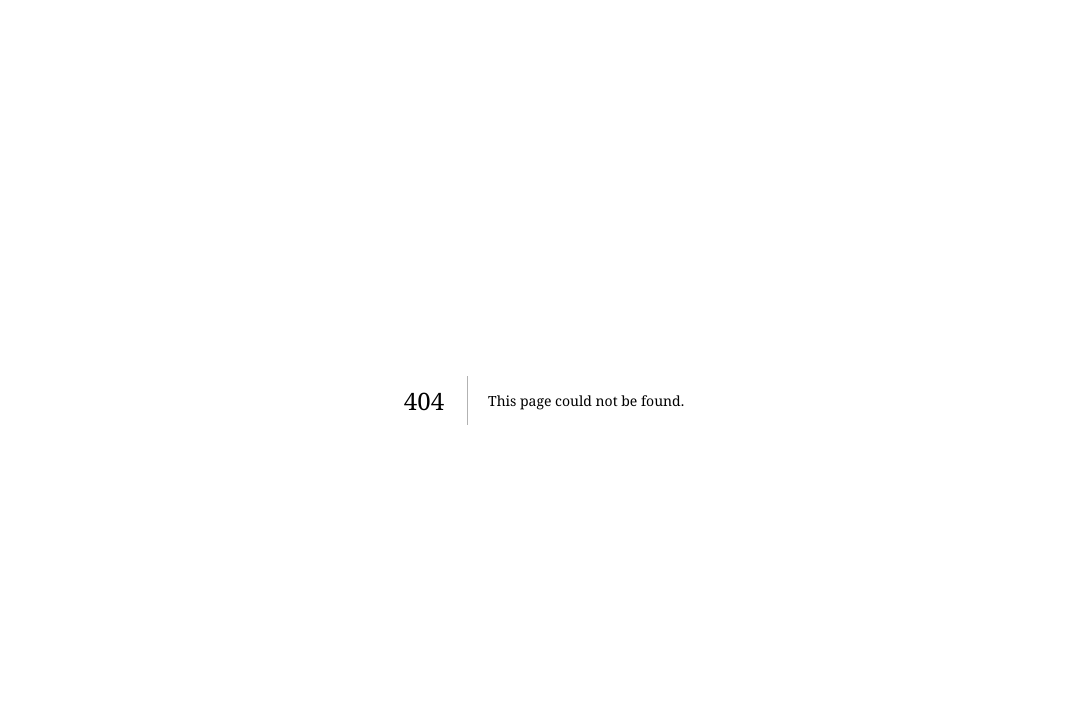
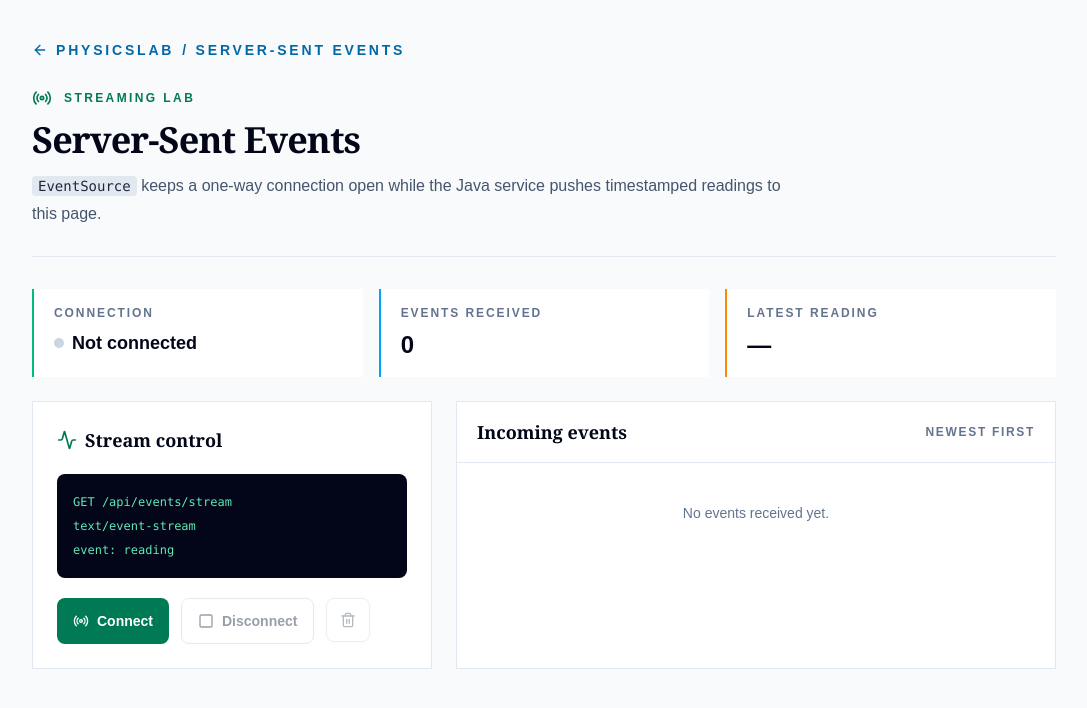
Before and after one commit to ianperfitt/physics-lab-ui, a Next.js app: page /server-sent-events in a window 1280 px wide. Before the commit this address had no page. Shown: the top 708 px of the page, without its empty margins (96-1183 px from the left). Built offline with nearby package versions, Linux system fonts and the light colour scheme.

Commit message:
chore: added a section to demonstrate SSE

```diff
--- a/app/page.tsx
+++ b/app/page.tsx
@@ -6,6 +6,7 @@ import {
   Layers,
   Code2,
   Grid3X3,
+  Radio,
   type LucideIcon,
 } from "lucide-react";
 
@@ -24,6 +25,13 @@ const softwareDevelopmentLinks: LearningLink[] = [
     description: "Compare data fetching, caching, and component choices across strategies.",
     icon: Orbit,
     label: "Architecture",
+  },
+  {
+    href: "/server-sent-events",
+    title: "Server-Sent Events",
+    description: "Stream live readings from the Java service over a persistent connection.",
+    icon: Radio,
+    label: "Streaming",
   },
   {
     href: "/ssr",
--- /dev/null
+++ b/app/server-sent-events/page.tsx
@@ -0,0 +1,191 @@
+'use client';
+
+import { useEffect, useRef, useState } from 'react';
+import Link from 'next/link';
+import { Activity, ArrowLeft, Radio, Square, Trash2 } from 'lucide-react';
+
+interface Reading {
+  sequence: number;
+  timestamp: string;
+  temperatureC: number;
+}
+
+type StreamStatus = 'idle' | 'connecting' | 'live' | 'reconnecting' | 'stopped';
+
+const statusLabels: Record<StreamStatus, string> = {
+  idle: 'Not connected',
+  connecting: 'Connecting',
+  live: 'Live',
+  reconnecting: 'Reconnecting',
+  stopped: 'Disconnected',
+};
+
+export default function ServerSentEventsPage() {
+  const [status, setStatus] = useState<StreamStatus>('idle');
+  const [readings, setReadings] = useState<Reading[]>([]);
+  const [error, setError] = useState<string | null>(null);
+  const eventSourceRef = useRef<EventSource | null>(null);
+
+  const isActive = status === 'connecting' || status === 'live' || status === 'reconnecting';
+  const latestReading = readings[0];
+
+  function startStream() {
+    eventSourceRef.current?.close();
+    setReadings([]);
+    setError(null);
+    setStatus('connecting');
+
+    const apiBase = process.env.NEXT_PUBLIC_API_URL ?? 'http://localhost:8080';
+    const eventSource = new EventSource(`${apiBase}/api/events/stream`);
+    eventSourceRef.current = eventSource;
+
+    eventSource.onopen = () => setStatus('live');
+    eventSource.onerror = () => {
+      setStatus(eventSource.readyState === EventSource.CLOSED ? 'stopped' : 'reconnecting');
+    };
+    eventSource.addEventListener('reading', (event) => {
+      try {
+        const reading = JSON.parse((event as MessageEvent<string>).data) as Reading;
+        setReadings((current) => [reading, ...current].slice(0, 20));
+        setStatus('live');
+      } catch {
+        setError('Received an unreadable event from the service.');
+      }
+    });
+  }
+
+  function stopStream() {
+    eventSourceRef.current?.close();
+    eventSourceRef.current = null;
+    setStatus('stopped');
+  }
+
+  useEffect(() => () => eventSourceRef.current?.close(), []);
+
+  return (
+    <main className="min-h-screen bg-slate-50 px-6 py-10 text-slate-950">
+      <div className="mx-auto max-w-5xl">
+        <div className="mb-7 flex items-center gap-2 text-sm font-semibold uppercase tracking-[0.2em] text-sky-700">
+          <ArrowLeft className="h-4 w-4" />
+          <Link
+            href="/"
+            className="hover:text-sky-900 focus-visible:rounded focus-visible:outline-2 focus-visible:outline-offset-4 focus-visible:outline-sky-700"
+          >
+            PhysicsLab
+          </Link>
+          <span> / Server-Sent Events</span>
+        </div>
+
+        <header className="mb-8 border-b border-slate-200 pb-7">
+          <div className="mb-3 flex items-center gap-3 text-emerald-700">
+            <Radio className="h-5 w-5" />
+            <span className="text-xs font-black uppercase tracking-[0.2em]">Streaming lab</span>
+          </div>
+          <h1 className="mb-3 text-4xl font-black tracking-tight">Server-Sent Events</h1>
+          <p className="max-w-3xl leading-7 text-slate-600">
+            <code className="rounded bg-slate-200 px-1.5 py-0.5 text-sm text-slate-800">EventSource</code>{' '}
+            keeps a one-way connection open while the Java service pushes timestamped readings to this page.
+          </p>
+        </header>
+
+        <section className="mb-6 grid gap-4 sm:grid-cols-3" aria-label="Stream summary">
+          <div className="border-l-2 border-emerald-500 bg-white px-5 py-4">
+            <div className="mb-2 text-xs font-bold uppercase tracking-[0.16em] text-slate-500">Connection</div>
+            <div className="flex items-center gap-2 text-lg font-bold">
+              <span className={`h-2.5 w-2.5 rounded-full ${status === 'live' ? 'animate-pulse bg-emerald-500' : 'bg-slate-300'}`} />
+              {statusLabels[status]}
+            </div>
+          </div>
+          <div className="border-l-2 border-sky-500 bg-white px-5 py-4">
+            <div className="mb-2 text-xs font-bold uppercase tracking-[0.16em] text-slate-500">Events received</div>
+            <div className="text-2xl font-black tabular-nums">{readings.length}</div>
+          </div>
+          <div className="border-l-2 border-orange-400 bg-white px-5 py-4">
+            <div className="mb-2 text-xs font-bold uppercase tracking-[0.16em] text-slate-500">Latest reading</div>
+            <div className="text-2xl font-black tabular-nums">
+              {latestReading ? `${latestReading.temperatureC.toFixed(1)} °C` : '—'}
+            </div>
+          </div>
+        </section>
+
+        <section className="grid gap-6 lg:grid-cols-[0.8fr_1.2fr]">
+          <div className="border border-slate-200 bg-white p-6">
+            <h2 className="mb-5 flex items-center gap-2 text-lg font-bold">
+              <Activity className="h-5 w-5 text-emerald-700" />
+              Stream control
+            </h2>
+            <div className="mb-5 rounded-lg bg-slate-950 p-4 font-mono text-xs leading-6 text-emerald-300">
+              GET /api/events/stream
+              <br />
+              text/event-stream
+              <br />
+              event: reading
+            </div>
+            <div className="flex flex-wrap gap-3">
+              <button
+                type="button"
+                onClick={startStream}
+                disabled={isActive}
+                className="inline-flex items-center gap-2 rounded-lg bg-emerald-700 px-4 py-3 text-sm font-bold text-white transition hover:bg-emerald-800 disabled:cursor-not-allowed disabled:opacity-50"
+              >
+                <Radio className="h-4 w-4" />
+                Connect
+              </button>
+              <button
+                type="button"
+                onClick={stopStream}
+                disabled={!isActive}
+                className="inline-flex items-center gap-2 rounded-lg border border-slate-300 px-4 py-3 text-sm font-bold text-slate-700 transition hover:border-slate-500 disabled:cursor-not-allowed disabled:opacity-50"
+              >
+                <Square className="h-4 w-4" />
+                Disconnect
+              </button>
+              <button
+                type="button"
+                onClick={() => setReadings([])}
+                disabled={readings.length === 0}
+                aria-label="Clear event history"
+                title="Clear event history"
+                className="inline-flex h-11 w-11 items-center justify-center rounded-lg border border-slate-300 text-slate-600 transition hover:border-slate-500 disabled:cursor-not-allowed disabled:opacity-40"
+              >
+                <Trash2 className="h-4 w-4" />
+              </button>
+            </div>
+            {error && <p className="mt-4 rounded-lg bg-rose-50 p-3 text-sm text-rose-700">{error}</p>}
+            {status === 'reconnecting' && (
+              <p className="mt-4 text-sm leading-6 text-amber-700" role="status">
+                Connection interrupted. EventSource will retry automatically.
+              </p>
+            )}
+          </div>
+
+          <div className="min-w-0 border border-slate-200 bg-white">
+            <div className="flex items-center justify-between border-b border-slate-200 px-5 py-4">
+              <h2 className="text-lg font-bold">Incoming events</h2>
+              <span className="text-xs font-semibold uppercase tracking-[0.14em] text-slate-500">Newest first</span>
+            </div>
+            <div className="max-h-[29rem] overflow-auto" aria-live="polite">
+              {readings.length === 0 ? (
+                <p className="px-5 py-10 text-center text-sm text-slate-500">No events received yet.</p>
+              ) : (
+                <ol>
+                  {readings.map((reading) => (
+                    <li key={reading.sequence} className="grid grid-cols-[auto_1fr_auto] items-center gap-4 border-b border-slate-100 px-5 py-3 last:border-b-0">
+                      <span className="font-mono text-xs text-slate-400">{String(reading.sequence).padStart(3, '0')}</span>
+                      <time className="truncate text-xs text-slate-500" dateTime={reading.timestamp}>
+                        {new Date(reading.timestamp).toLocaleTimeString()}
+                      </time>
+                      <span className="font-mono text-sm font-bold tabular-nums text-slate-900">
+                        {reading.temperatureC.toFixed(1)} °C
+                      </span>
+                    </li>
+                  ))}
+                </ol>
+              )}
+            </div>
+          </div>
+        </section>
+      </div>
+    </main>
+  );
+}
```
